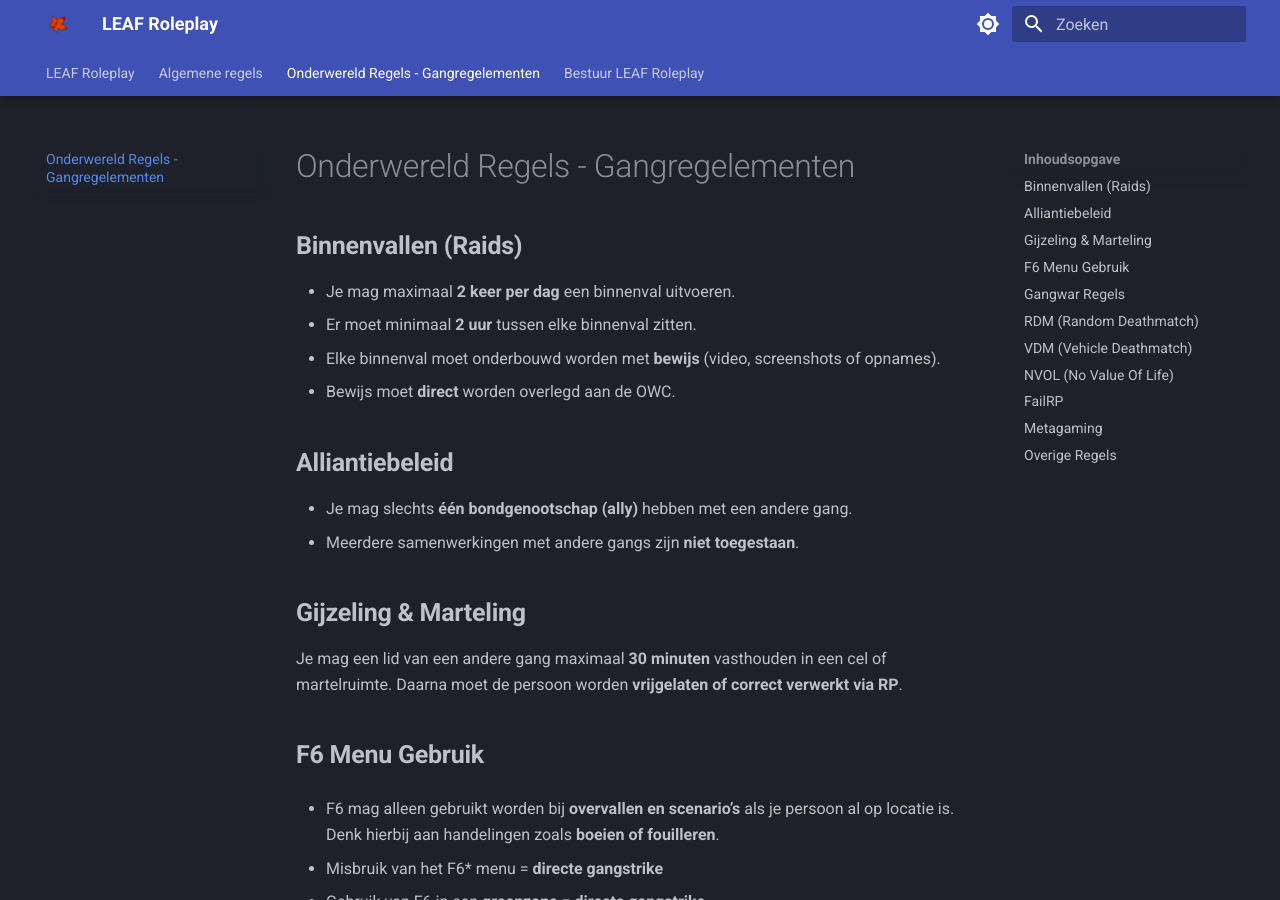
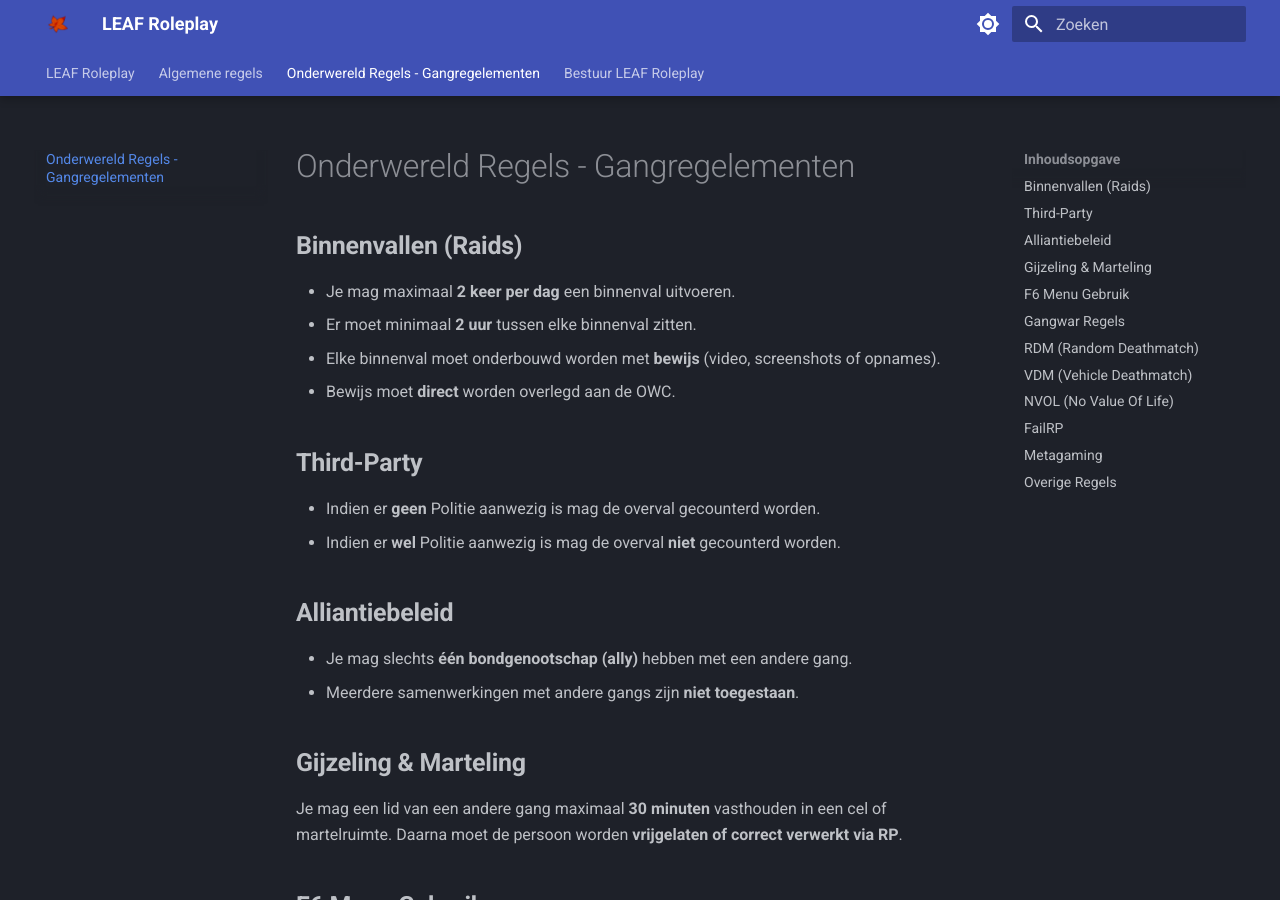
Before and after one commit to LeafRoleplay/APV-MK-docs, an MkDocs documentation site: the page built from docs/onderwereld.md, in a window 1280 px wide and 900 px high. Built offline with MkDocs 1.6.1 and Material for MkDocs 9.7.7, drawn with Linux system fonts in a browser that asks for light colours.

Commit message:
added third-party regel

```diff
--- a/docs/onderwereld.md
+++ b/docs/onderwereld.md
@@ -8,6 +8,11 @@
 
 * Elke binnenval moet onderbouwd worden met **bewijs** (video, screenshots of opnames).
 * Bewijs moet **direct** worden overlegd aan de OWC.
+
+## **Third-Party**
+
+* Indien er **geen** Politie aanwezig is mag de overval gecounterd worden.
+* Indien er **wel** Politie aanwezig is mag de overval **niet** gecounterd worden.
 
 ## **Alliantiebeleid**
 
```
